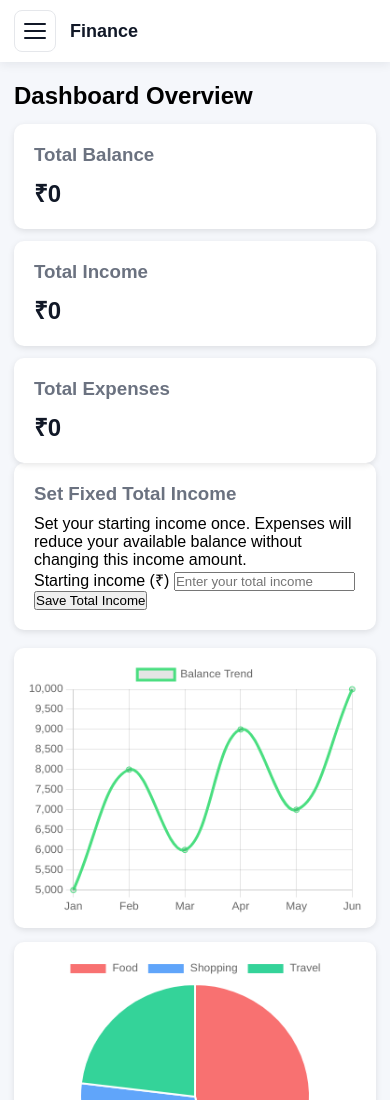
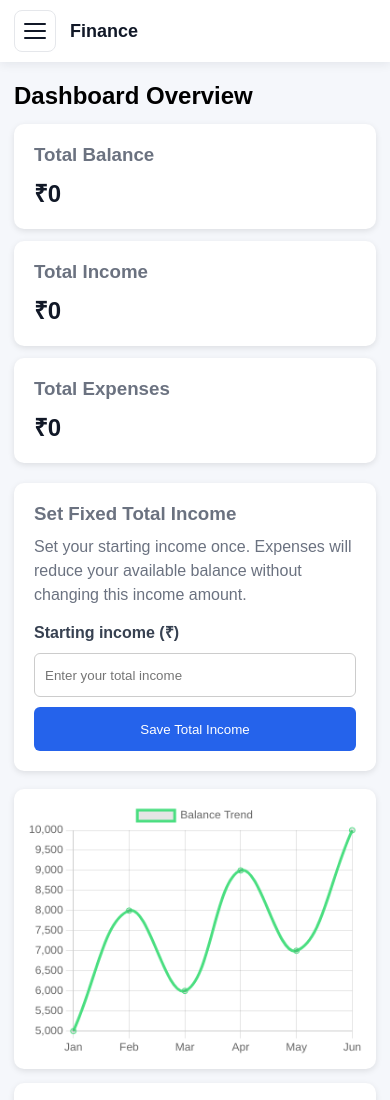
Before and after one commit to DHANUSH7331/Finance-Dashboard-UI, a plain HTML site: page index.html in a window 390 px wide. Shown: the top 1100 px of the page. Drawn offline with nearby package versions, Linux system fonts and the light colour scheme.

Commit message:
Style fixed income dashboard control

```diff
--- a/styles.css
+++ b/styles.css
@@ -229,3 +229,17 @@ tr:hover{
     .content { padding: 22px; }
     .cards { grid-template-columns: repeat(2, minmax(0, 1fr)); }
 }
+
+
+/* Fixed income settings */
+.income-settings { margin-top: 20px; }
+.income-settings p { color: #6b7280; margin: 4px 0 14px; line-height: 1.5; }
+.income-settings-controls { display: flex; align-items: center; flex-wrap: wrap; gap: 10px; }
+.income-settings-controls label { color: #374151; font-weight: 600; }
+.income-settings-controls input { min-width: 180px; padding: 10px; border: 1px solid #ccc; border-radius: 6px; }
+.income-settings-controls button { padding: 10px 16px; border: 0; border-radius: 6px; background: #2563eb; color: #fff; cursor: pointer; }
+.income-settings-controls button:hover { background: #1d4ed8; }
+@media (max-width: 700px) {
+    .income-settings-controls { align-items: stretch; flex-direction: column; }
+    .income-settings-controls input, .income-settings-controls button { width: 100%; min-height: 44px; }
+}
```
